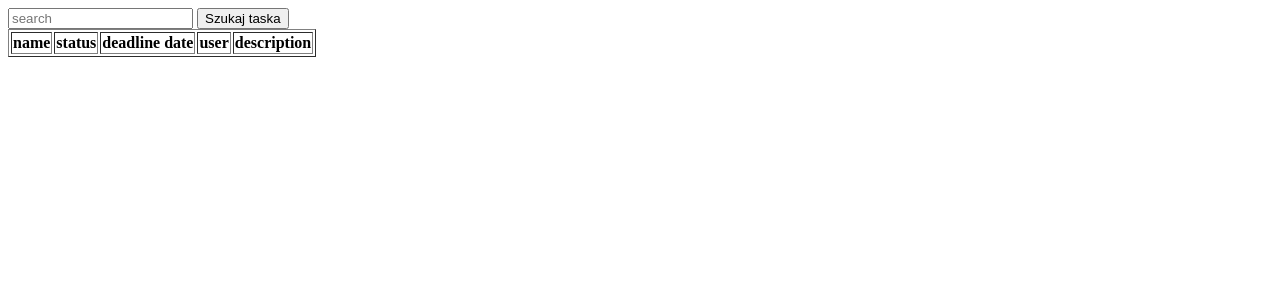
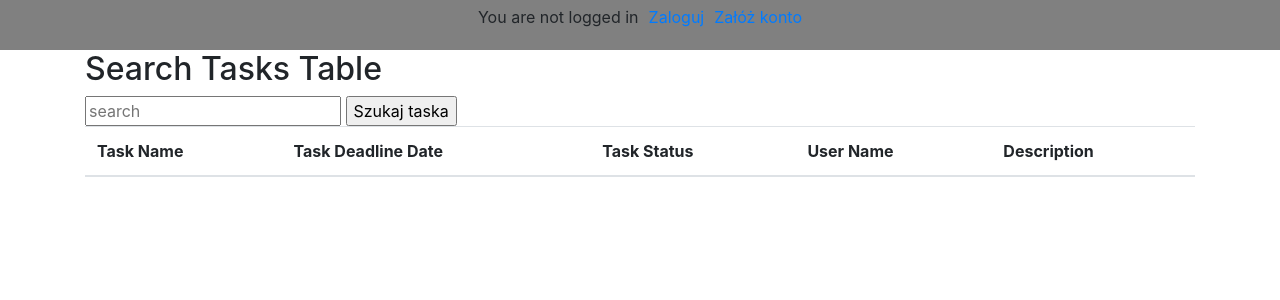
Before and after one commit to Areckki1985/to_do_list, a Django app: template to_do_list/templates/search.html in a window 1280 px wide. Shown: the top 300 px of the page. Run offline with Django 3.2, Linux system fonts and the light colour scheme; the template is opened without the code that fills it, so the values that code supplies are empty; some libraries are stand-ins or nearby versions.

Commit message:
Styled template

```diff
--- a/to_do_list/templates/search.html
+++ b/to_do_list/templates/search.html
@@ -1,37 +1,48 @@
+{% extends 'base.html' %}
 <!DOCTYPE html>
 <html lang="en">
 <head>
-    <meta charset="UTF-8">
-    <title>Search Task</title>
+  <title>All Tasks</title>
+  <meta charset="utf-8">
+  <meta name="viewport" content="width=device-width, initial-scale=1">
+  <link rel="stylesheet" href="https://maxcdn.bootstrapcdn.com/bootstrap/3.4.0/css/bootstrap.min.css">
+  <script src="https://ajax.googleapis.com/ajax/libs/jquery/3.4.1/jquery.min.js"></script>
+  <script src="https://maxcdn.bootstrapcdn.com/bootstrap/3.4.0/js/bootstrap.min.js"></script>
 </head>
 <body>
-
+{% block templates %}
+<div class="container">
+  <h2>Search Tasks Table</h2>
 <form action="/search_task/" method="post">
     {% csrf_token %}
     <input type="text" name="search" placeholder="search">
     <input type="submit" value="Szukaj taska"> <br>
 
-
-    <table border="1px solid">
+  <table class="table">
+    <thead>
       <tr>
-            <th> name </th>
-            <th> status </th>
-            <th> deadline date </th>
-            <th> user </th>
-            <th> description </th>
+          <th>Task Name</th>
+          <th>Task Deadline Date</th>
+          <th>Task Status</th>
+          <th>User Name</th>
+          <th>Description</th>
       </tr>
-
+    </thead>
+    <tbody>
       {% for task in tasks %}
       <tr>
-            <th> {{ task.name }} <br> </th>
-            <th> {{ task.status }} <br> </th>
-            <th> {{ task.deadline_date }} <br> </th>
-            <th> {{ task.user }} <br> </th>
-            <th> {{ task.description }} <br> </th>
+          <th>{{ task.name }}</th>
+          <th>{{ task.deadline_date }}</th>
+          <th>{{ task.status }}</th>
+          <th>{{ task.user }}</th>
+          <th>{{ task.description }}</th>
+          <th><input type="button" value="Szczegóły taska" onclick="location.href='/task_detail/{{ task.id }}'"></th>
 
+      </tr>
       {% endfor %}
-        </tr>
+    </tbody>
   </table>
-</form>
+</div>
+{% endblock %}
 </body>
 </html>
```
Lines whose indentation alone changed are shown as unchanged.
